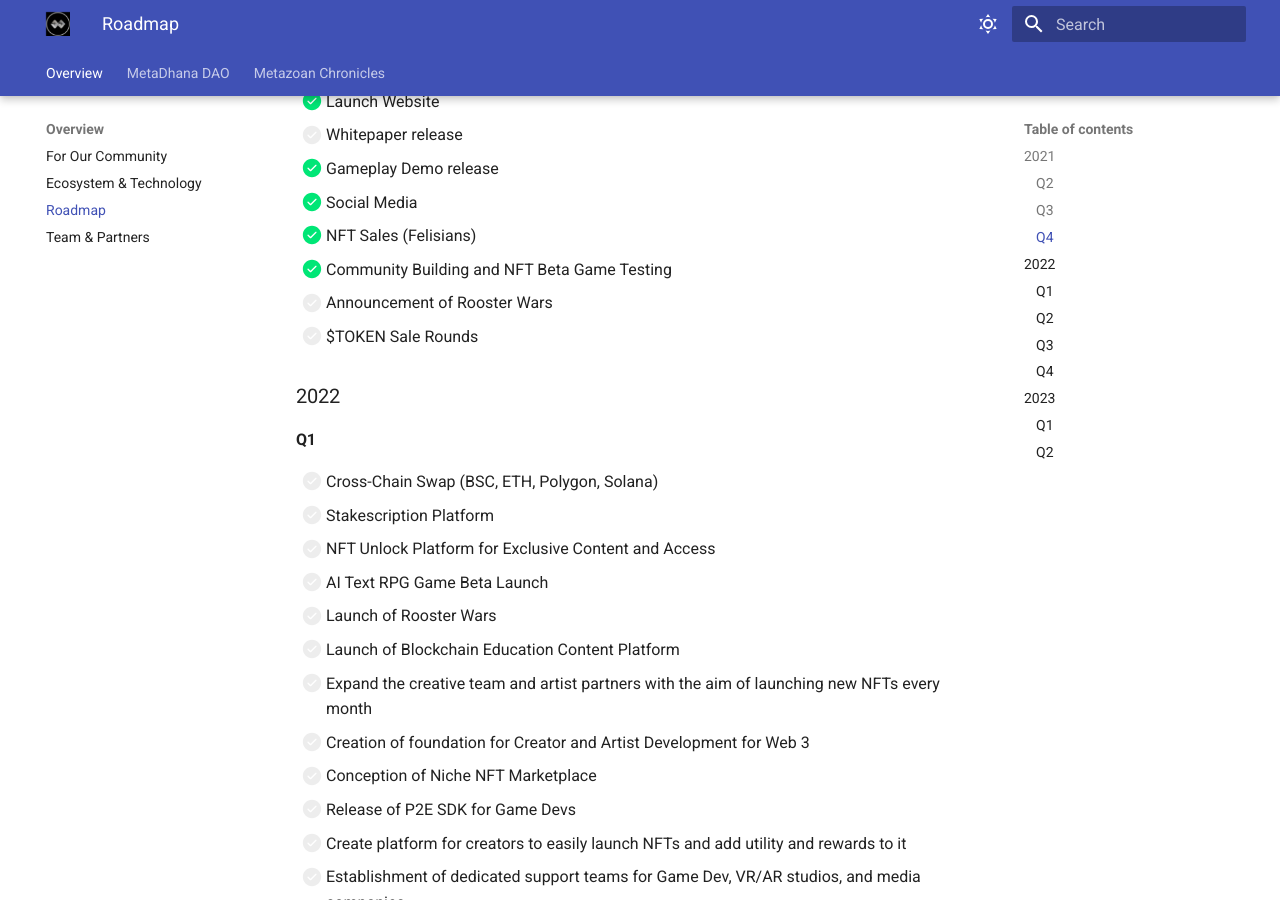
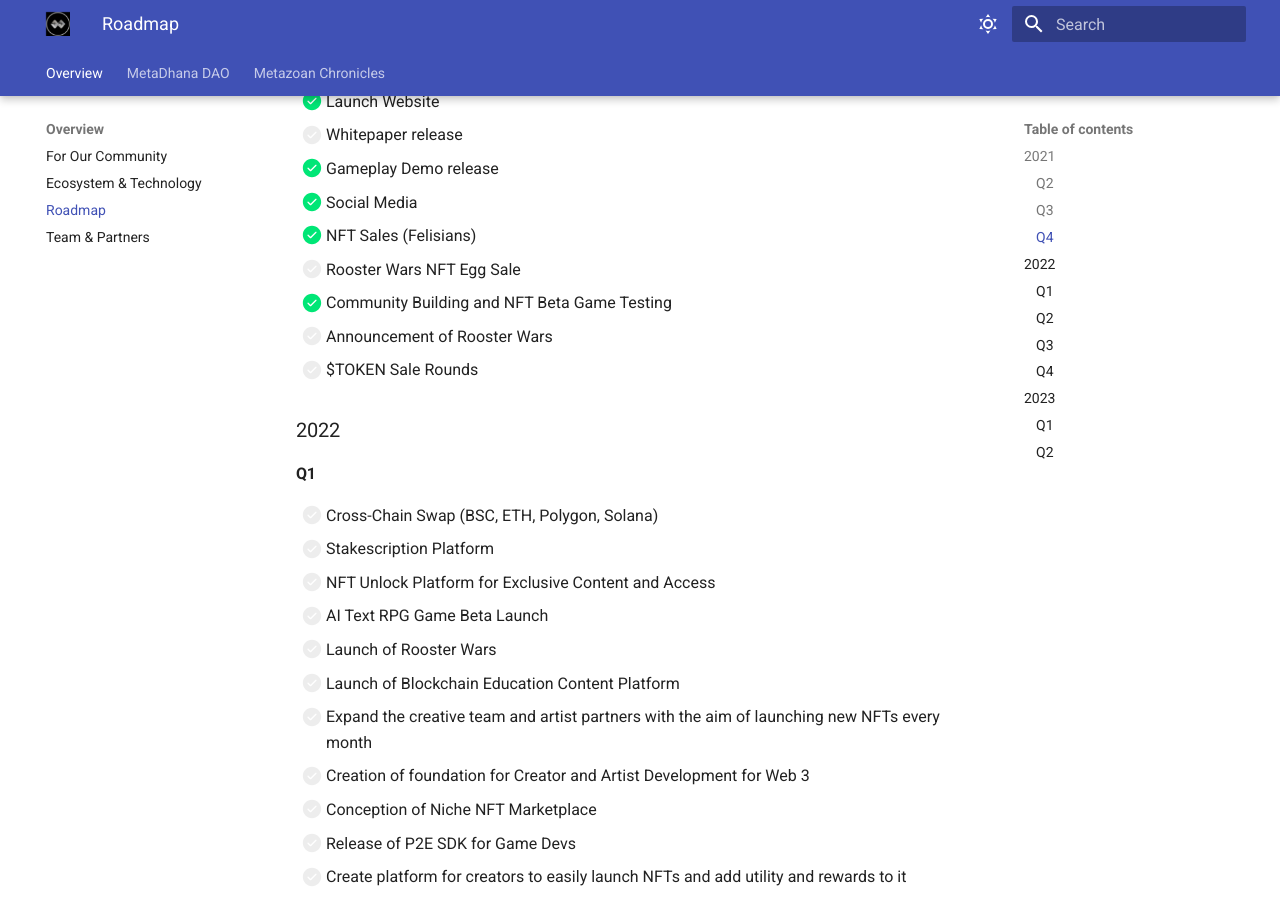
Before and after one commit to AshtreeBV/metazoan-whitepaper, an MkDocs documentation site: the page built from docs/overview/roadmap.md, in a window 1280 px wide and 900 px high, scrolled down 628 px. Built offline with MkDocs 1.6.1 and Material for MkDocs 9.7.7, drawn with Linux system fonts in a browser that asks for light colours.

Commit message:
Update roadmap.md

```diff
--- a/docs/overview/roadmap.md
+++ b/docs/overview/roadmap.md
@@ -24,6 +24,7 @@
 - [x] Gameplay Demo release
 - [x] Social Media
 - [x] NFT Sales (Felisians)
+- [ ] Rooster Wars NFT Egg Sale
 - [x] Community Building and NFT Beta Game Testing
 - [ ] Announcement of Rooster Wars
 - [ ] $TOKEN Sale Rounds
```
